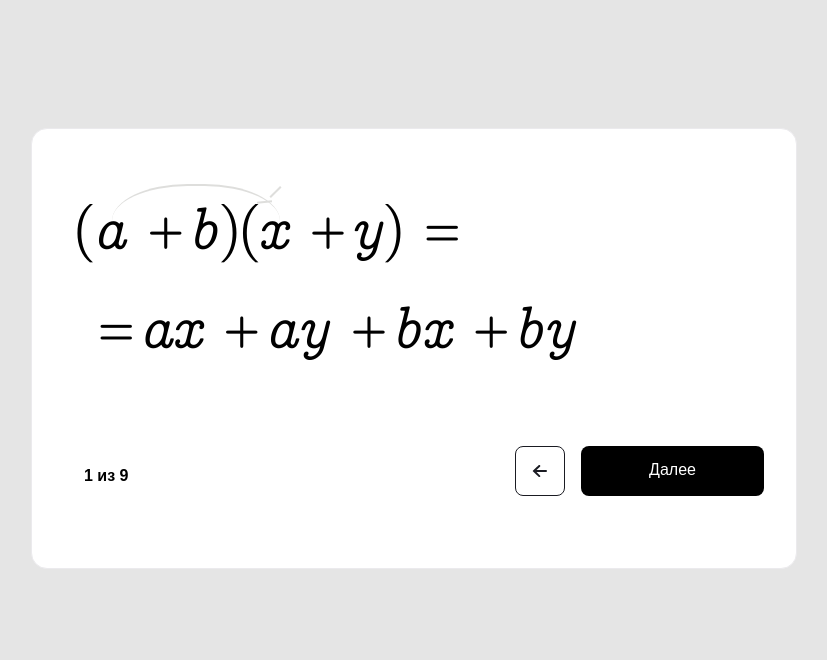
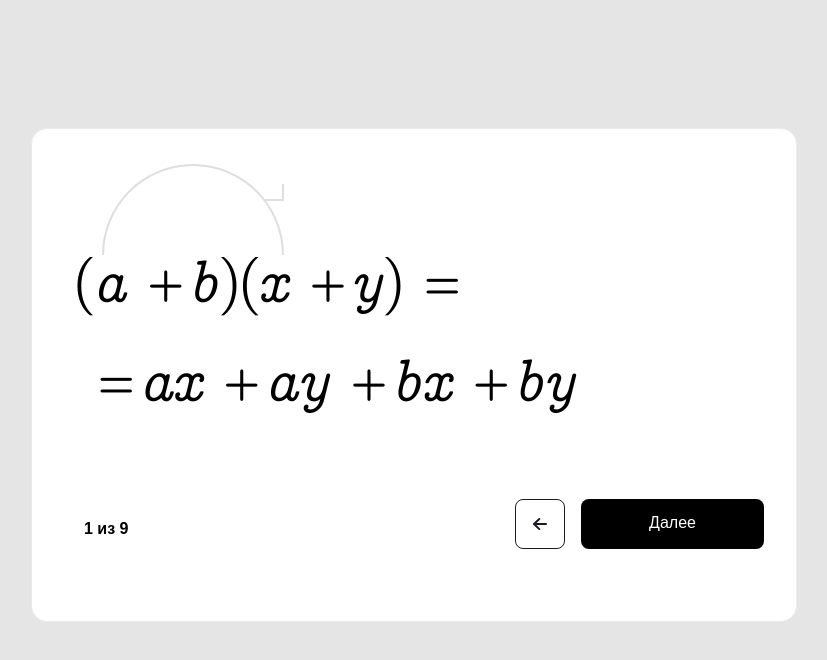
Before and after one commit to Shyou92/test, a plain HTML site: page index.html in a window 1280 px wide. Shown: the whole page, without its empty margins (226-1053 px from the left). Drawn offline with Linux system fonts and the light colour scheme.

Commit message:
feature/arrows image?

```diff
--- a/blocks/card/__formula-arrow/card__formula-arrow.css
+++ b/blocks/card/__formula-arrow/card__formula-arrow.css
@@ -22,21 +22,25 @@
 .card__formula-arrow {
   position: relative;
   width: 178px;
-  height: 38px;
+  height: 89px;
   margin-left: 70px;
-  top: 55px;
+  top: 35px;
+  border-radius: 178px 178px 0 0;
+  border-top: 2px solid #dededc;
+  border-left: 2px solid #dededc;
+  border-right: 2px solid #dededc;
 }
 
-.card__formula-arrow div {
+/* .card__formula-arrow div {
   position: relative;
-  /* top: 55px; */
+  top: 55px;
   height: 80px;
   margin-left: 10px;
-  /* width: 100px; */
-  /* height: 2px; */
+  width: 100px;
+  height: 2px;
   border-top: 2px solid #dededc;
   border-radius: 45%;
-  /* background-color: #dededc; */
+  background-color: #dededc;
   display: block;
 }
 
@@ -60,4 +64,4 @@
   right: -3px;
   background-color: #dededc;
   transform: rotate(-45deg);
-}
+} */
--- /dev/null
+++ b/blocks/card/__formula-border/card__formula-border.css
@@ -0,0 +1,26 @@
+.card__formula-border {
+  width: 178px;
+  height: 35px;
+  position: relative;
+  z-index: 1;
+}
+
+.card__formula-border:before {
+  content: '';
+  position: absolute;
+  right: 0;
+  bottom: 0;
+  height: 1px;
+  width: 10%; /* or 100px */
+  border-bottom: 2px solid #dededc;
+}
+
+.card__formula-border:after {
+  content: '';
+  position: absolute;
+  bottom: 0;
+  left: 0;
+  height: 50%;
+  width: 100%; /* or 100px */
+  border-right: 2px solid #dededc;
+}
--- a/index.html
+++ b/index.html
@@ -12,7 +12,8 @@
       <section class="card">
         <p class="card__text">В итоге получается следующая формула:</p>
         <div class="card__formula-arrow">
-          <div></div>
+          <!--image may be?-->
+          <div class="card__formula-border"></div>
         </div>
         <p class="card__formula">
           <span class="card__formula-signs-reverse">(</span>a
--- a/styles.css
+++ b/styles.css
@@ -15,3 +15,4 @@
 @import url(./blocks/card/__button-container-back/card__button-container-back.css);
 @import url(./blocks/card/__container-counter/card__container-counter.css);
 @import url(./blocks/card/__formula-arrow/card__formula-arrow.css);
+@import url(./blocks/card/__formula-border/card__formula-border.css);
```
Also changed, not shown: images/Arrow 1.svg (added).
